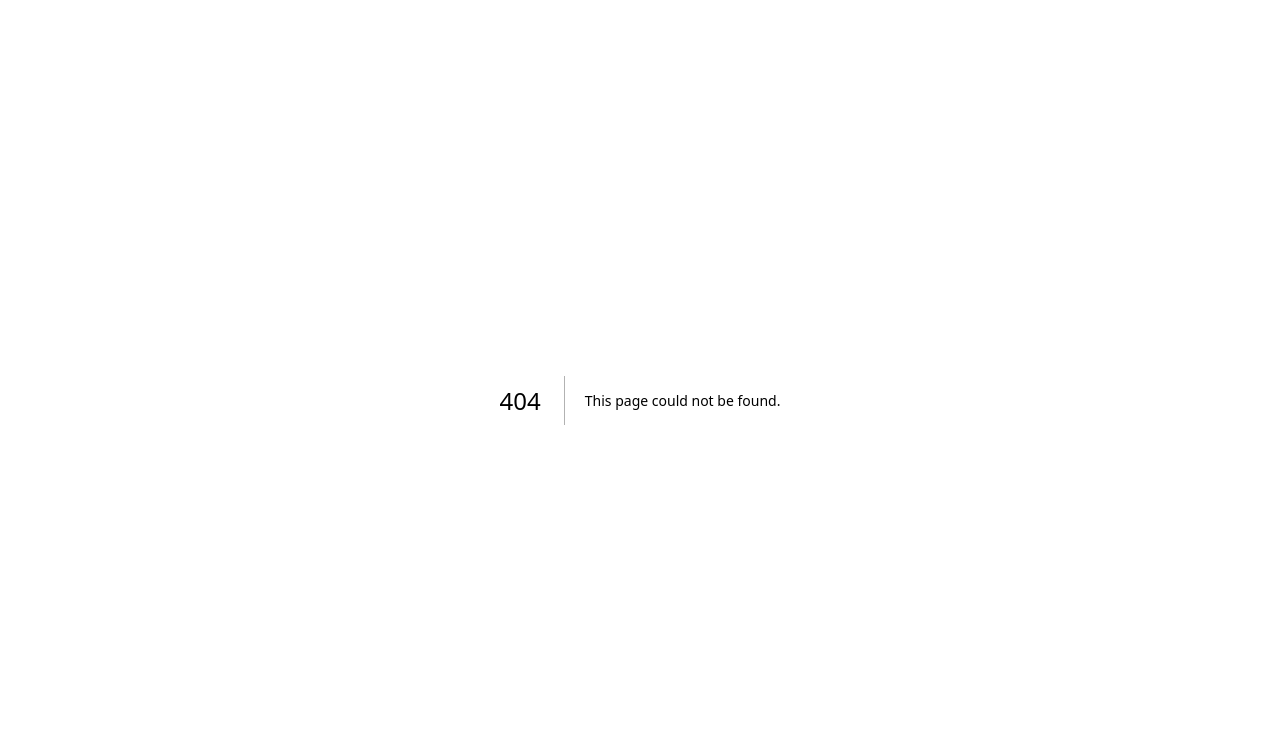
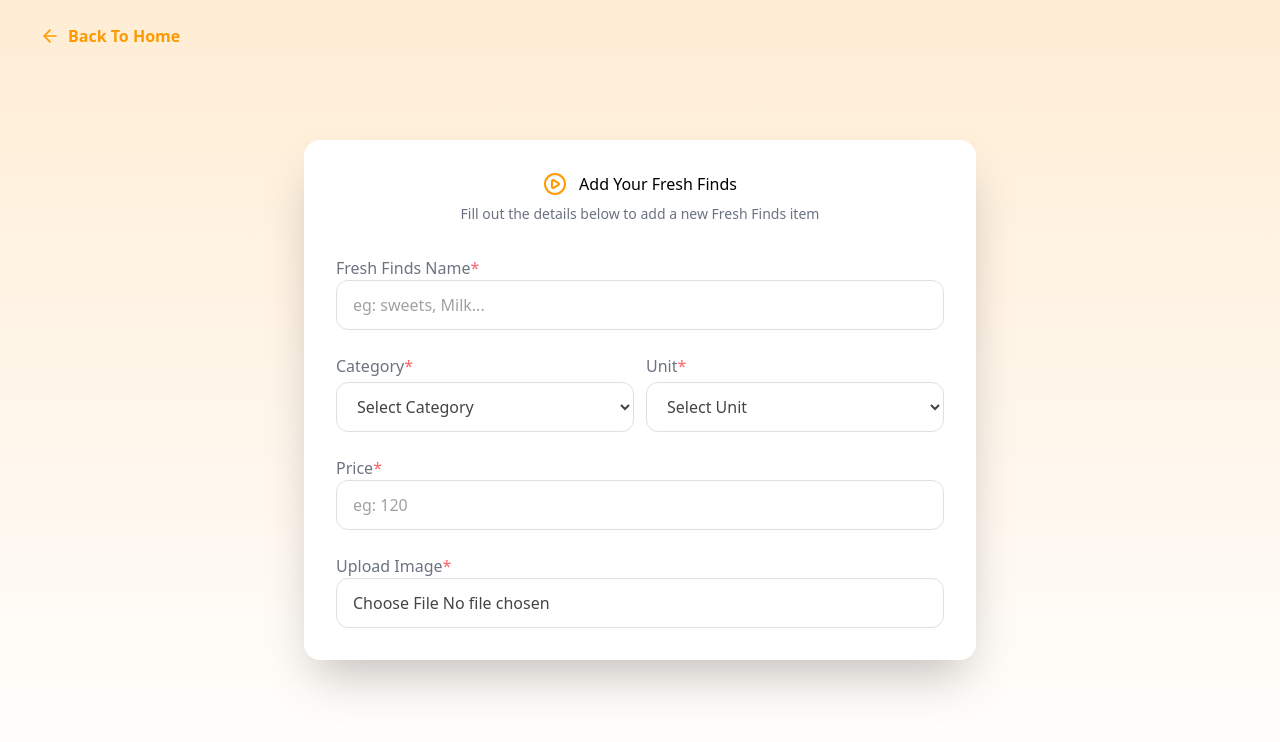
Before and after one commit to shiuly-28/snapcart, a Next.js app: page /admin/add-grocery in a window 1280 px wide. Before the commit this address had no page. Shown: the top 742 px of the page. Built offline with nearby package versions, Linux system fonts and the light colour scheme.

Commit message:
implement image selection and preview in Add Grocery page

```diff
--- /dev/null
+++ b/src/app/admin/add-grocery/page.tsx
@@ -0,0 +1,125 @@
+"use client"
+
+import { ArrowLeft, PlayCircle } from 'lucide-react';
+import Link from 'next/link';
+import React, { ChangeEvent, useState } from 'react';
+import {motion} from 'motion/react'
+
+const categories=[
+    "Fruits & Vegetable",
+            "Dairy & Eggs",
+            "Rice ", "Atta & Grains",
+            "Snacks & Biscuits",
+            "Spices & Masals",
+            "Beverages & Drinks",
+            "Personal Care",
+            "Household Essentials",
+            "Instant & Packaged Food",
+            "Baby & Pet Care"
+]
+const units=[
+    "kg", "g", "liter", "ml", "price", "pack"
+]
+const AddGrocery = () => {
+    const [name, setName]=useState("")
+    const [category, setCategory]=useState("")
+    const [unit, setUnit]=useState("")
+    const [price, setPrice]=useState("")
+    const[preview, setPreview]=useState<string|null>()
+    const[backendImage, setBackendImage]=useState<File | null>()
+
+    const handleImageChange=(e:ChangeEvent<HTMLInputElement>)=> {
+        const files=e.target.files
+        if(!files || files.length==0)return
+        const file=files[0]
+        setBackendImage(file)
+        setPreview(URL.createObjectURL(file))
+    }
+    return (
+        <div className='min-h-screen flex items-center justify-center
+          py-16 px-4 relative'>
+            <Link href={"/"} className='absolute top-6 left-6 flex items-center gap-2
+             text-amber-500 font-semibold  px-4 rounded-full  hover:text-amber-600  transition-all'>
+                <ArrowLeft className='w-5 h-5'/>
+                <span className='hidden md:flex'>Back To Home</span>
+            </Link>
+            <motion.div
+            initial={{y:20, opacity:0}}
+            animate={{y:0,opacity:1}}
+            transition={{duration:0.4}}
+            className='bg-white w-full max-w-2xl shadow-2xl rounded-2xl border-amber-300 p-8'
+            >
+            <div className='flex flex-col items-center mb-8'>
+                <div className='flex items-center gap-3'>
+                    <PlayCircle className='text-amber-500'/>
+                    <h1>Add Your Fresh Finds</h1>
+                     </div>
+                    <p className='text-gray-500 text-sm mt-2 text-center'>Fill out the details below to add a new Fresh Finds item</p>
+
+            </div>
+            <form className='flex flex-col gap-6 w-full animate-pulse'>
+           <div>
+             <label htmlFor="" className='text-gray-700 font-medium mb-1'>Fresh Finds Name</label>
+            <span className='text-red-500'>*</span>
+            <input type="text" id='name' placeholder='eg: sweets, Milk...'
+            onChange={(e)=>setName(e.target.value)}value={name}
+            className='w-full border border-gray-300
+            rounded-xl px-4 py-3 outline-none focus:right-2 focus:ring-amber-500 transition-all' />
+           </div>
+           <div className='grid grid-cols-1 sm:grid-cols-2 gap-3'>
+            <div>
+
+                <label className="block text-gray-700 font-medium  mb-1">
+                Category<span className='text-red-500'>*</span></label>
+                <select name='category' value={category} className='w-full border border-gray-300
+                 rounded-xl px-4 py-3 outline-none focus:ring-2 focus:ring-amber-400 transition-all bg-white'
+                 onChange={(e)=>setCategory(e.target.value)}>
+                <option>Select Category</option>
+                {categories.map(cat=>(
+                    <option key={cat} value={cat}>{cat}</option>
+                    ))}
+                </select>
+            </div>
+                    <div>
+
+                <label className="block text-gray-700 font-medium  mb-1">
+                Unit<span className='text-red-500'>*</span></label>
+                <select name='unit' className='w-full border border-gray-300
+                 rounded-xl px-4 py-3 outline-none focus:ring-2 focus:ring-amber-400 transition-all bg-white'
+                 onChange={(e)=>setUnit(e.target.value)}
+                 value={unit}
+                 >
+                <option value="">Select Unit</option>
+                {units.map(cat=>(
+                    <option key={cat} value={cat}>{cat}</option>
+                    ))}
+                </select>
+            </div>
+           </div>
+
+
+            <div>
+             <label htmlFor="" className='text-gray-700 font-medium mb-1'>Price</label>
+            <span className='text-red-500'>*</span>
+            <input type="text" id='name' placeholder='eg: 120' className='w-full border border-gray-300
+            rounded-xl px-4 py-3 outline-none focus:right-2 focus:ring-amber-500 transition-all'
+            onChange={(e)=>setPrice(e.target.value)}
+            value={price}
+            />
+           </div>
+            <div>
+             <label htmlFor="image" className='text-gray-700 font-medium mb-1'>Upload Image</label>
+            <span className='text-red-500'>*</span>
+            <input type="file" accept='image/*' id='name' placeholder='eg: 120' className='w-full border border-gray-300
+            rounded-xl px-4 py-3 outline-none focus:right-2 focus:ring-amber-500 transition-all'
+            onChange={handleImageChange}
+
+            />
+           </div>
+            </form>
+            </motion.div>
+        </div>
+    );
+};
+
+export default AddGrocery;
--- a/src/app/api/admin/add-grocery/route.ts
+++ b/src/app/api/admin/add-grocery/route.ts
@@ -3,6 +3,7 @@ import uploadOnCloudinary from "@/lib/cloudinary";
 import connectDb from "@/lib/db";
 import Grocery from "@/models/grocery.model";
 import { NextRequest, NextResponse } from "next/server";
+
 
 export async  function POST(req:NextRequest){
     try{
--- a/src/components/Navber.tsx
+++ b/src/components/Navber.tsx
@@ -41,8 +41,8 @@ function Navber({user}:{user:IUser}) {
       <AnimatePresence>
         <motion.div
         initial={{x:-100, opacity:0}}
-        animate={{x:-100,opacity:1}}
-        exit={{x:-100,opacity:0}}
+        animate={{x:0,opacity:1}}
+        exit={{x:-100}}
         transition={{type:"spring", stiffness:100, damping:10}}
         className='fixed top-0 left-0 h-full w-[75%] sm:w-[60%] z-9999 bg-linear-to-b from-amber-600/80
          via-amber-700/80 to-amber-800/70 backdrop-blur-xl border-r border-amber-400/20
@@ -50,7 +50,27 @@ function Navber({user}:{user:IUser}) {
         >
           <div className='flex justify-between items-center mb-2'>
             <h1 className='font-extrabold text-2xl tracking-wide text-white/90 '>Admin Panel</h1>
-            <button className='text-white/80 hover:text-red-400 text-2xl font-bold transition '><X/></button>
+            <button className='text-white/80 hover:text-red-400 text-2xl font-bold transition' onClick={()=>setMenuOpen(false)}><X/></button>
+          </div>
+          <div className='flex items-center  gap-3 p-3 mt-3 rounded-xl bg-white/10 hover:bg-white/15 transition-all shadow-inner'>
+            <div className='relative w-12 h-12 rounded-full overflow-hidden border-2
+            border-amber-400/60 shadow-lg'>{user.image ? <Image src={user.image} alt='user' fill className='object-cover rounded-full'/> : <User/>}</div>
+            <div>
+              <h2 className='text-lg font-semibold text-white'>{user.name}</h2>
+              <p className='text-xs text-amber-200 capitalize tracking-wide'>user.role</p>
+            </div>
+          </div>
+          <div className='flex flex-col gap-3 font-medium mt-6'>
+            <Link href={"/admin/add-grocery"} className='flex items-center gap-6 bg-white text-black font-semibold px-4 py-2 rounded-full hover:bg-amber-600  transition-all'><PlusCircle className='w-5 h-5'/> Add Fresh Finds</Link>
+        <Link href={""}  className='flex items-center gap-6 bg-white text-black font-semibold px-4 py-2 rounded-full hover:bg-amber-600 transition-all'><Boxes/>Veiw Fresh Finds</Link>
+        <Link href={""}  className='flex items-center gap-6 bg-white text-black font-semibold px-4 py-2 rounded-full hover:bg-amber-600 transition-all'><ClipboardListIcon/>Manage Orders</Link>
+
+          </div>
+          <div className='my-5 border-t border-white/20'></div>
+          <div className='flex items-center gap-3 text-red-800 font-semibold mt-auto hover:bg-red-500/20 p-3
+           rounded-lg transition-all' onClick={async ()=>await signOut({callbackUrl:"/"})}>
+            <LogOut className='w-5 h-5'/>
+            LogOut
           </div>
         </motion.div>
       </AnimatePresence>,
@@ -88,8 +108,8 @@ function Navber({user}:{user:IUser}) {
 
       {user.role=="admin" && <>
       <div className='hidden md:flex gap-3'>
-        <Link href={""} className='flex items-center gap-6 bg-white text-black font-semibold px-4 py-2 rounded-full hover:bg-amber-600  transition-all'><PlusCircle className='w-5 h-5'/> Add Grocery</Link>
-        <Link href={""}  className='flex items-center gap-6 bg-white text-black font-semibold px-4 py-2 rounded-full hover:bg-amber-600 transition-all'><Boxes/>Veiw Grocery</Link>
+        <Link href={"/admin/add-grocery"} className='flex items-center gap-6 bg-white text-black font-semibold px-4 py-2 rounded-full hover:bg-amber-600  transition-all'><PlusCircle className='w-5 h-5'/> Add Fresh Finds</Link>
+        <Link href={""}  className='flex items-center gap-6 bg-white text-black font-semibold px-4 py-2 rounded-full hover:bg-amber-600 transition-all'><Boxes/>Veiw Fresh Finds</Link>
         <Link href={""}  className='flex items-center gap-6 bg-white text-black font-semibold px-4 py-2 rounded-full hover:bg-amber-600 transition-all'><ClipboardListIcon/>Manage Orders</Link>
 
       </div>
@@ -157,7 +177,7 @@ function Navber({user}:{user:IUser}) {
           <form className='grow'>
             <input type="text" className='w-full outline-none text-gray-600'/>
           </form>
-          <button onClick={()=>setSearchBarOpen(false)}>
+          <button onClick={()=>setMenuOpen(false)}>
             <X className='text-gray-500 w-5 h-5'/>
           </button>
 
--- a/src/models/grocery.model.ts
+++ b/src/models/grocery.model.ts
@@ -37,7 +37,10 @@ const grocerySchema=new mongoose.Schema<IGrocery>({
         required:true
     },
     unit:{
-        required:true
+        required:true,
+        enum:[
+            "kg", "g", "liter", "ml", "price", "pack"
+        ]
     },
      image:{
         type:String,
```
